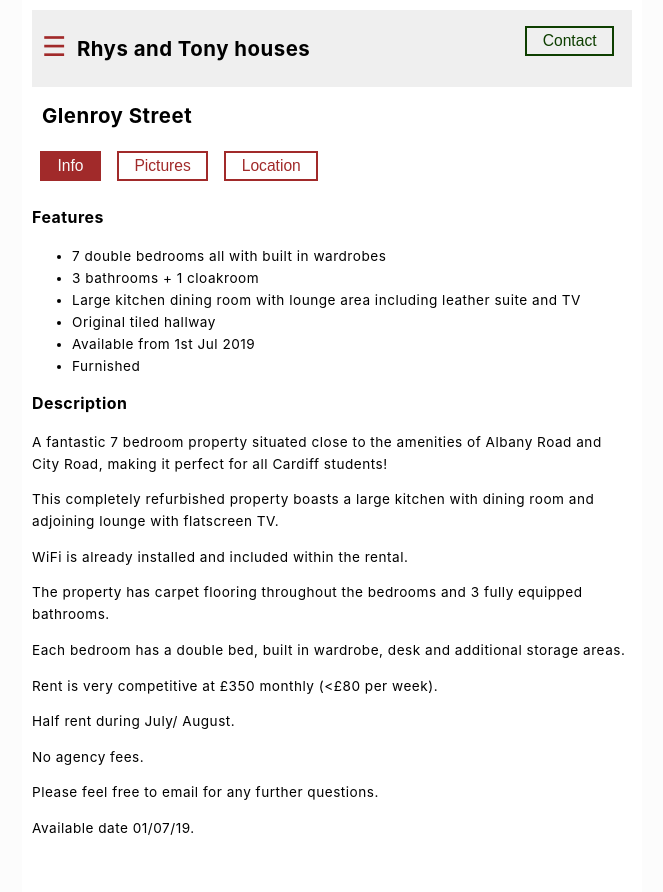
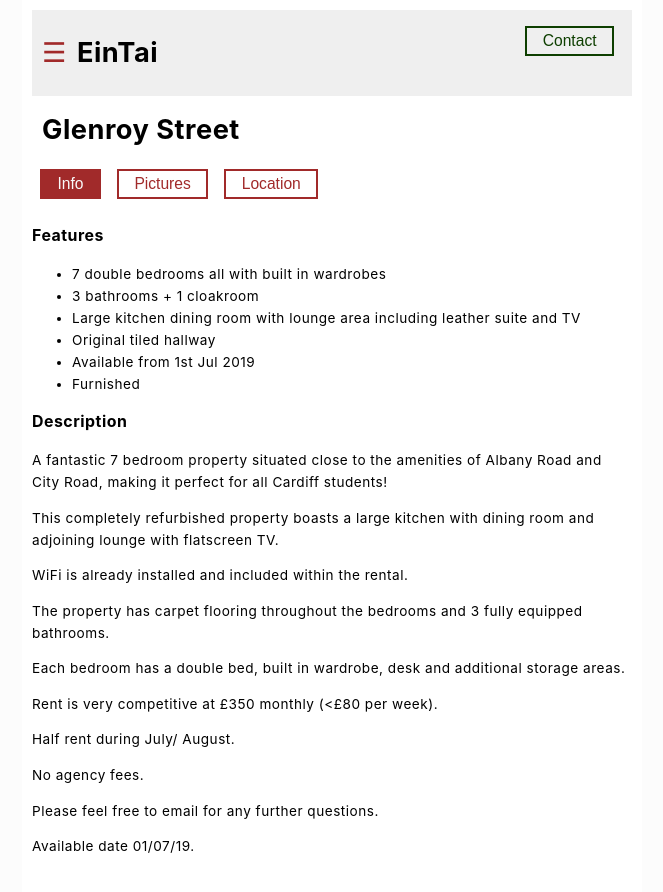
Before and after one commit to joseffsmith/rhysandtonyhouses, a React (Create React App) app: page / in a window 1280 px wide. Shown: the top 892 px of the page, without its empty margins (308-971 px from the left). Built offline with nearby package versions, Linux system fonts and the light colour scheme.

Commit message:
google analytics

```diff
--- a/public/index.html
+++ b/public/index.html
@@ -2,15 +2,31 @@
 <html lang="en">
   <head>
     <meta charset="utf-8">
+
     <link rel="shortcut icon" href="%PUBLIC_URL%/logo.png">
+
+
     <meta name="viewport" content="width=device-width, initial-scale=1, shrink-to-fit=no">
-    <meta name="theme-color" content="#000000">
 
     <link rel="manifest" href="%PUBLIC_URL%/manifest.json">
-    <link rel="stylesheet" href="https://cdnjs.cloudflare.com/ajax/libs/leaflet/0.7.7/leaflet.css">
+    <link rel="stylesheet" href="//cdnjs.cloudflare.com/ajax/libs/leaflet/1.3.4/leaflet.css">
 
 
-    <title>Rhys and Tony Houses</title>
+    <title>EinTai | Cardiff student houses</title>
+
+    <meta name="theme-color" content="#a12a2a">
+    <meta name="description" content="Eintai - Affordable Cardiff student houses, great locations, reasonably priced and well maintained.">
+    <!-- Global site tag (gtag.js) - Google Analytics -->
+    <script async src="https://www.googletagmanager.com/gtag/js?id=UA-128472608-1"></script>
+    <script>
+      window.dataLayer = window.dataLayer || [];
+      function gtag(){dataLayer.push(arguments);}
+      gtag('js', new Date());
+
+      gtag('config', 'UA-128472608-1');
+    </script>
+
+
   </head>
   <body>
     <noscript>
--- a/src/App.js
+++ b/src/App.js
@@ -183,7 +183,7 @@ class NavBar extends Component {
             ☰
           </MenuIcon>
           <Header>
-            Rhys and Tony houses
+            EinTai
           </Header>
           <AltButton alignRight={true} onClick={this.props.handleContactClick}>
             Contact
@@ -216,7 +216,7 @@ const Header = styled.h1`
   display: inline-block;
   padding: 0px 10px;
   line-height: 30px;
-  font-size: 1.5em;
+  font-size: 2em;
 `
 
 
@@ -616,11 +616,6 @@ const AltButton = styled.button`
     color: ${color_white};
   }
 
-  @media (max-width: 460px){
-    float: none;
-    margin: 0em;
-    display: block;
-  }
 
   ${props => props.alignRight && css`
     float: right;
```
Also changed, not shown: public/manifest.json.
